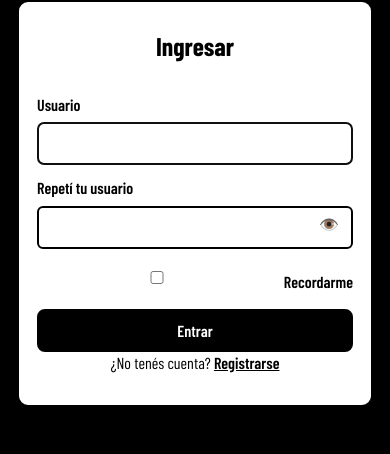
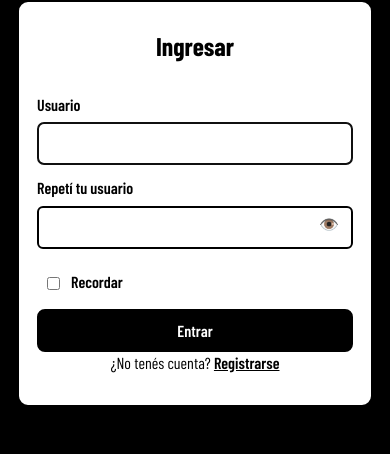
Before and after one commit to lolaliaga/Taller_de_Tablas, a Django app: page /accounts/login/ in a window 390 px wide. Shown: the part 390-844 px from the top of the page. Run offline with Django 5.2, Linux system fonts and the light colour scheme; some web fonts are replaced.

Commit message:
Fix remember checkbox layout on mobile

```diff
--- a/reparaciones/static/reparaciones/estilos.css
+++ b/reparaciones/static/reparaciones/estilos.css
@@ -400,6 +400,25 @@ textarea {
     gap: 8px;
 }
 
+.remember-row {
+    width: 100%;
+    display: flex;
+    justify-content: flex-start;
+}
+
+.remember-label {
+    display: inline-flex;
+    align-items: center;
+    gap: 8px;
+    cursor: pointer;
+    max-width: 100%;
+}
+
+.remember-text {
+    white-space: nowrap;
+    overflow: visible;
+}
+
 .error-message {
     color: #b40000;
     margin-bottom: 10px;
@@ -449,6 +468,15 @@ textarea {
         flex-direction: column;
         align-items: center;
         gap: 10px;
+    }
+
+    .remember-row {
+        justify-content: flex-start;
+        padding-left: 6px;
+    }
+
+    .remember-label {
+        justify-content: flex-start;
     }
 
     .header-user {
--- a/reparaciones/templates/registration/login.html
+++ b/reparaciones/templates/registration/login.html
@@ -27,9 +27,11 @@
             </button>
         </div>
 
-        <div class="remember-me">
-            <input type="checkbox" name="remember_me" id="id_remember_me">
-            <label for="id_remember_me">Recordarme</label>
+        <div class="remember-me remember-row">
+            <label class="remember-label" for="id_remember_me">
+                <input type="checkbox" name="remember_me" id="id_remember_me">
+                <span class="remember-text">Recordar</span>
+            </label>
         </div>
 
         <button type="submit">Entrar</button>
```
